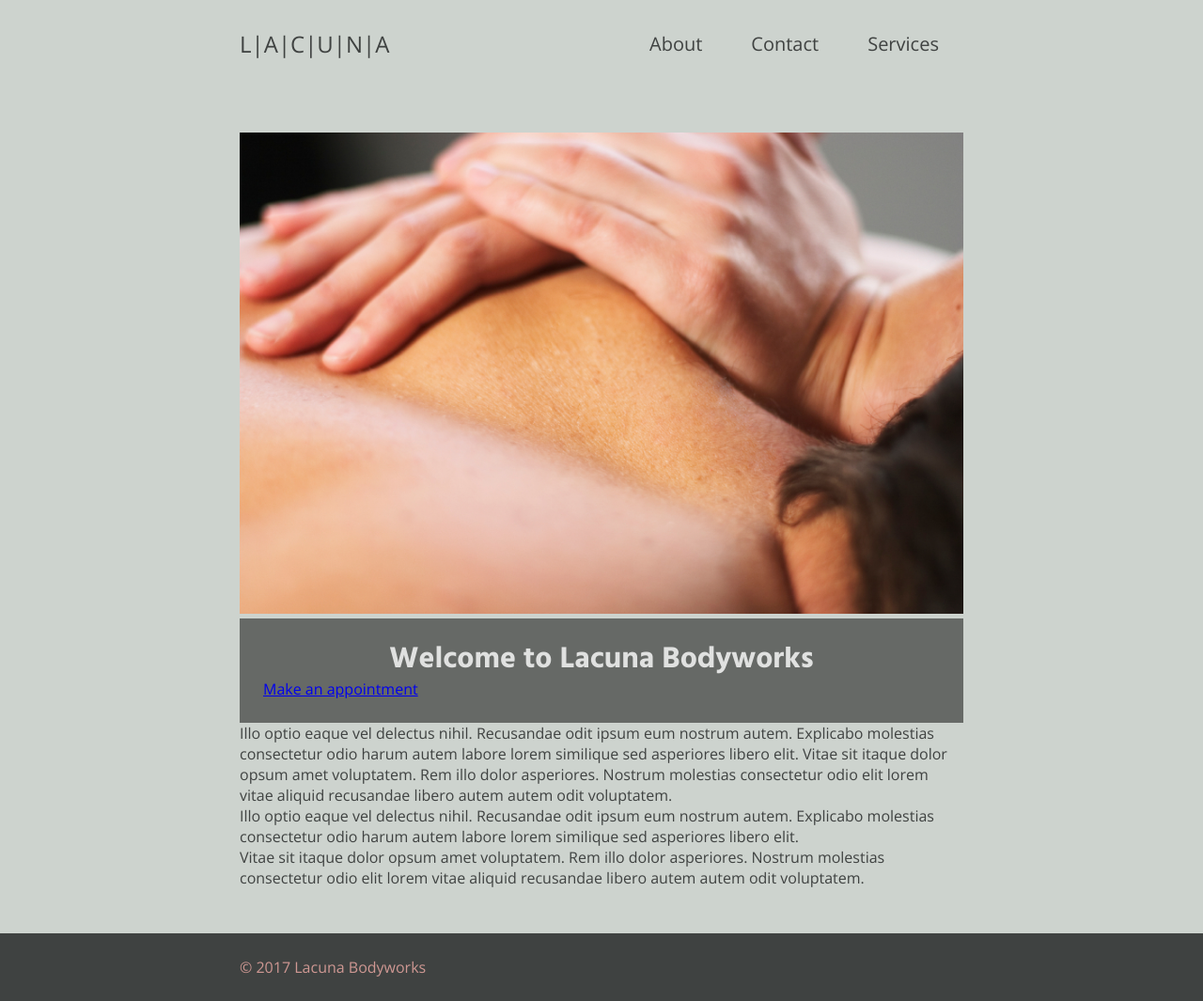
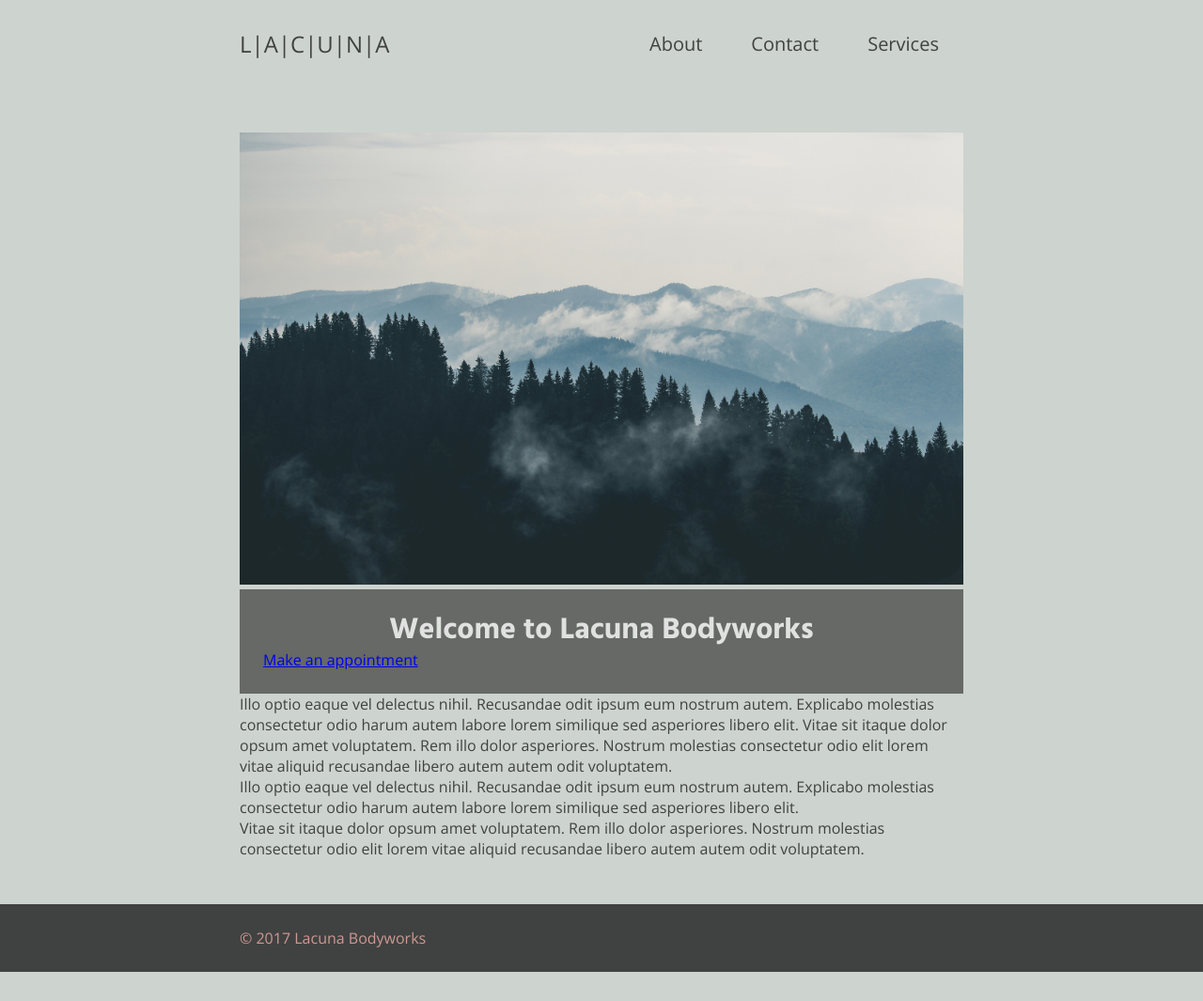
Before and after one commit to victoriarice/lacuna, a Jekyll site: the page built from index.md, in a window 1280 px wide. Shown: the whole page at 94% size. Built offline with Jekyll 4.4.1, drawn with Linux system fonts in a browser that asks for light colours; nearby versions of some CDN libraries; after the commit the page ends 1034 px from its top, so only the background shows below that.

Commit message:
Updated Index

```diff
--- a/index.md
+++ b/index.md
@@ -3,7 +3,7 @@ title: Home
 position: 0
 hero:
   welcome message: Welcome to Lacuna Bodyworks
-  image: "/uploads/body-work.jpg"
+  image: "/uploads/mountains-clouds-forest-fog.jpg"
   button:
     url: "/contact/"
     text: Make an appointment
```
